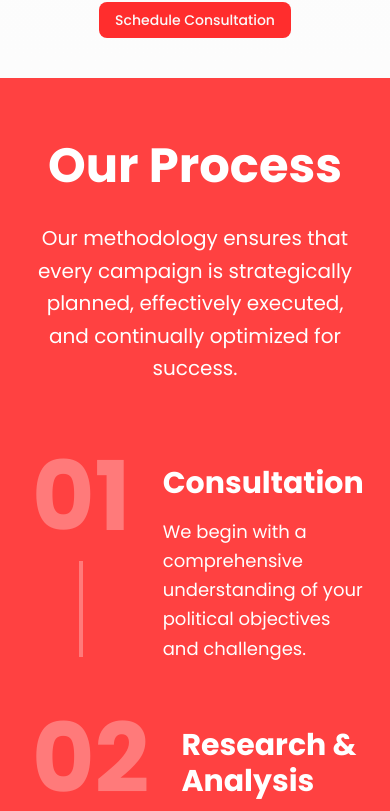
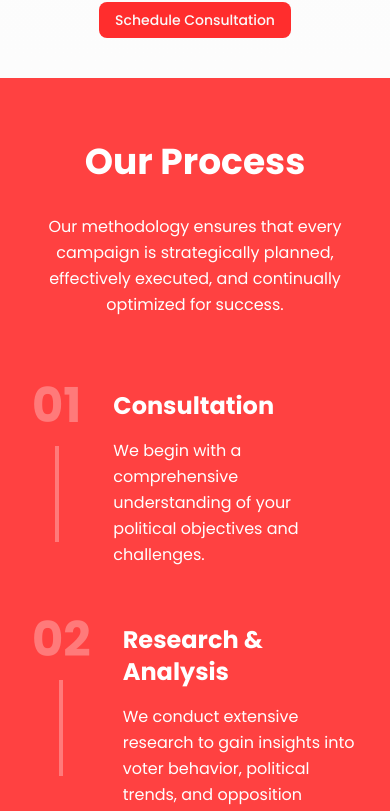
Before and after one commit to mahbub045/spine, a Next.js app: page / in a window 390 px wide. Shown: the part 2116-2927 px from the top of the page. Built offline with nearby package versions, Linux system fonts and the light colour scheme.

Commit message:
Update typography and spacing in OurProcess component for better readability

```diff
--- a/src/components/LandingPage/OurProcess/OurProcess.tsx
+++ b/src/components/LandingPage/OurProcess/OurProcess.tsx
@@ -37,8 +37,8 @@ const OurProcess = () => {
       <div className="max-w-4xl mx-auto">
         {/* Header */}
         <div className="text-center mb-16">
-          <h1 className="text-5xl font-bold mb-8">Our Process</h1>
-          <p className="text-xl leading-relaxed max-w-3xl mx-auto">
+          <h1 className="text-4xl md:text-5xl font-bold mb-8">Our Process</h1>
+          <p className="text-base md:text-xl leading-relaxed max-w-3xl mx-auto">
             Our methodology ensures that every campaign is strategically
             planned, effectively executed, and continually optimized for
             success.
@@ -50,16 +50,20 @@ const OurProcess = () => {
           {processSteps.map((step, index) => (
             <div key={step.id} className="flex items-start gap-8">
               <div className="flex flex-col items-center">
-                <div className="text-8xl font-bold text-white/30 leading-none">
+                <div className="text-5xl md:text-8xl font-bold text-white/30 leading-none">
                   {step.id.toString().padStart(2, "0")}
                 </div>
                 {index < processSteps.length - 1 && (
                   <div className="w-1 h-24 bg-white/30 mt-4"></div>
                 )}
               </div>
-              <div className="flex-1 pt-4">
-                <h2 className="text-3xl font-bold mb-4">{step.title}</h2>
-                <p className="text-lg leading-relaxed">{step.description}</p>
+              <div className="flex-1 pt-2 md:pt-4">
+                <h2 className="text-2xl md:text-3xl font-bold mb-4">
+                  {step.title}
+                </h2>
+                <p className="text-base md:text-lg leading-relaxed">
+                  {step.description}
+                </p>
               </div>
             </div>
           ))}
```
